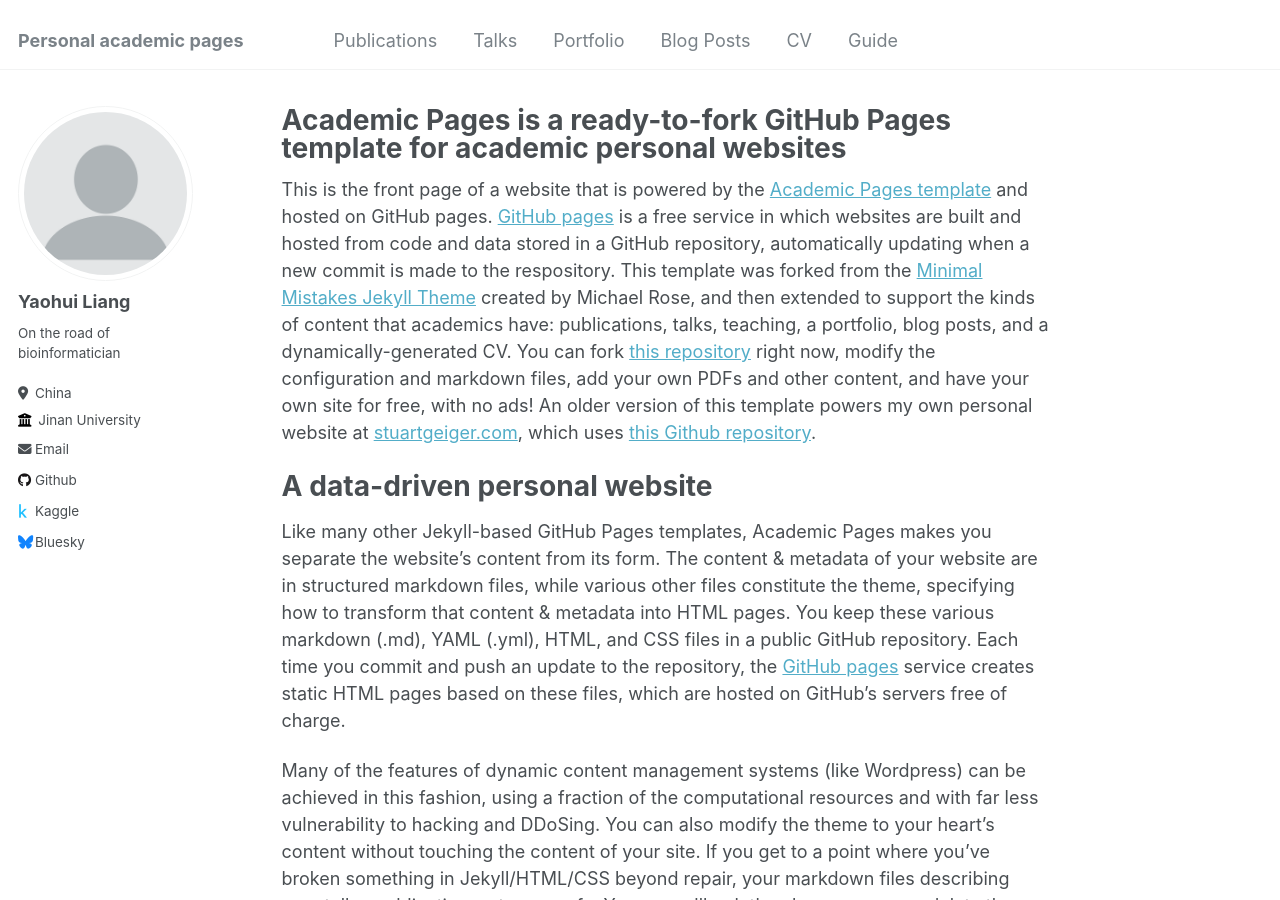
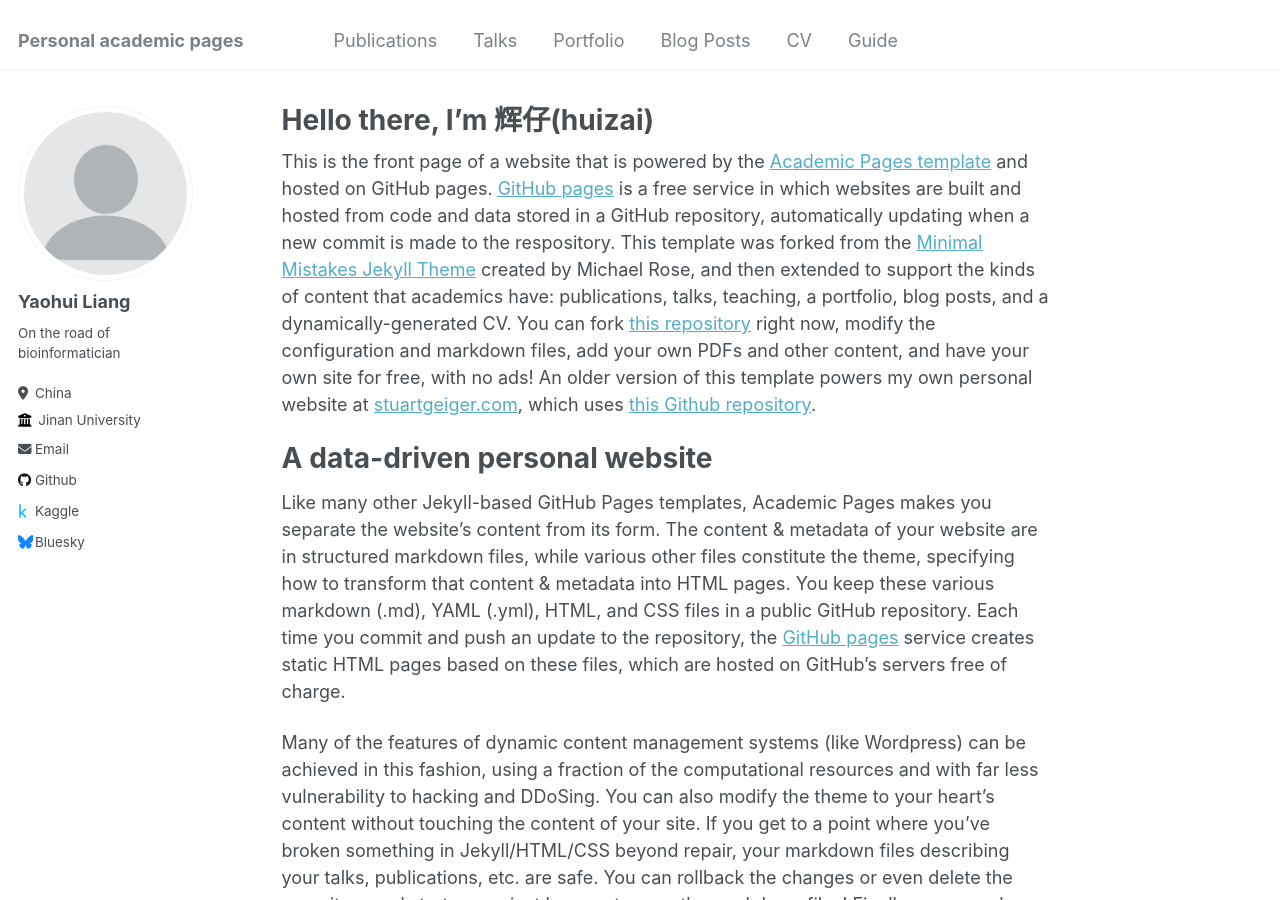
Before and after one commit to Stupid1Fish/Academic-Pages, a Jekyll site: the page built from _pages/about.md, in a window 1280 px wide and 900 px high. Built offline with Jekyll 4.4.1, drawn with Linux system fonts in a browser that asks for light colours.

Commit message:
Update about.md

```diff
--- a/_pages/about.md
+++ b/_pages/about.md
@@ -1,6 +1,6 @@
 ---
 permalink: /
-title: "Academic Pages is a ready-to-fork GitHub Pages template for academic personal websites"
+title: "Hello there, I'm 辉仔(huizai)"
 author_profile: true
 redirect_from:
   - /about/
```
